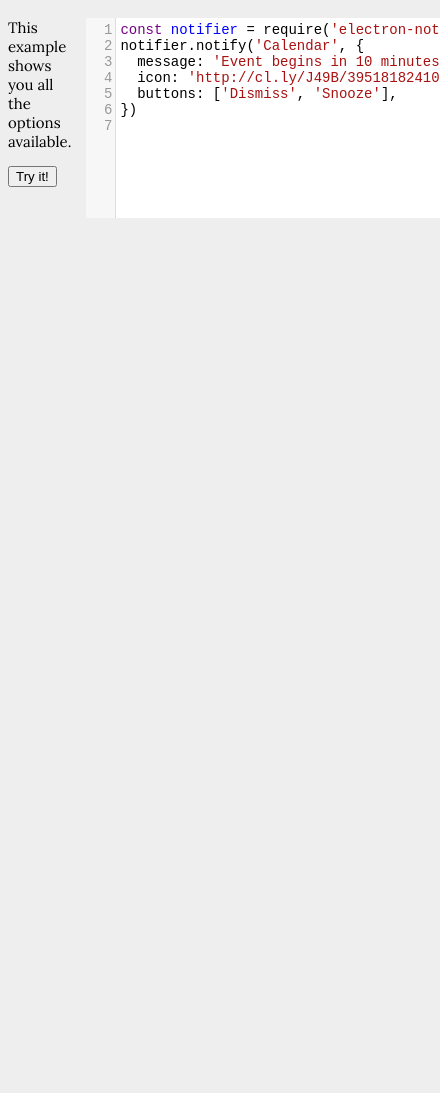
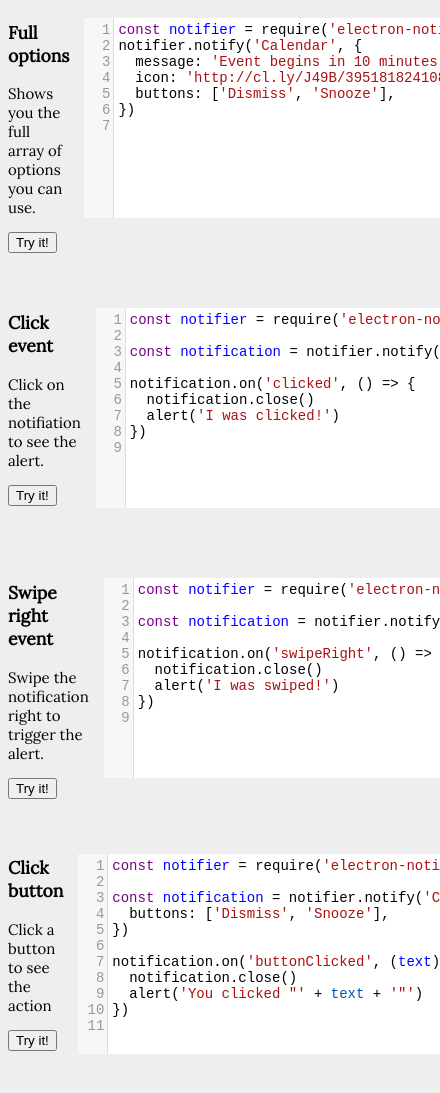
Before and after one commit to bayleedev/electron-notifications, an Electron app: page playbook/playbook.html in a window 440 px wide. Shown: the part 357-1450 px from the top of the page. Before the commit the page ends 844 px from the top, so only its background shows below. Drawn offline with Linux system fonts and the light colour scheme.

Commit message:
Add more examples to the playbook.

```diff
--- a/playbook/playbook.html
+++ b/playbook/playbook.html
@@ -7,8 +7,9 @@
   <body>
     <div id="playbook">
       <h2>Electron Notification Playbook</h2>
-      <div class="sample">
+      <section class="sample">
         <div class="talk">
+          <h3>Simple Example</h3>
           <p>The minimum requirements.</p>
           <button for="simple">Try it!</button>
         </div>
@@ -18,10 +19,11 @@ const notifier = require('electron-notifications')
 notifier.notify('Calendar')
           </textarea>
         </div>
-      </div>
-      <div class="sample">
+      </section>
+      <section class="sample">
         <div class="talk">
-          <p>This example shows you all the options available.</p>
+          <h3>Full options</h3>
+          <p>Shows you the full array of options you can use.</p>
           <button for="full">Try it!</button>
         </div>
         <div class="code">
@@ -34,7 +36,66 @@ notifier.notify('Calendar', {
 })
           </textarea>
         </div>
-      </div>
+      </section>
+      <section class="sample">
+        <div class="talk">
+          <h3>Click event</h3>
+          <p>Click on the notifiation to see the alert.</p>
+          <button for="click">Try it!</button>
+        </div>
+        <div class="code">
+          <textarea id="click">
+const notifier = require('electron-notifications')
+
+const notification = notifier.notify('Calendar')
+
+notification.on('clicked', () => {
+  notification.close()
+  alert('I was clicked!')
+})
+          </textarea>
+        </div>
+      </section>
+      <section class="sample">
+        <div class="talk">
+          <h3>Swipe right event</h3>
+          <p>Swipe the notification right to trigger the alert.</p>
+          <button for="swipeRight">Try it!</button>
+        </div>
+        <div class="code">
+          <textarea id="swipeRight">
+const notifier = require('electron-notifications')
+
+const notification = notifier.notify('Calendar')
+
+notification.on('swipeRight', () => {
+  notification.close()
+  alert('I was swiped!')
+})
+          </textarea>
+        </div>
+      </section>
+      <section class="sample">
+        <div class="talk">
+          <h3>Click button</h3>
+          <p>Click a button to see the action</p>
+          <button for="clickButton">Try it!</button>
+        </div>
+        <div class="code">
+          <textarea id="clickButton">
+const notifier = require('electron-notifications')
+
+const notification = notifier.notify('Calendar', {
+  buttons: ['Dismiss', 'Snooze'],
+})
+
+notification.on('buttonClicked', (text) => {
+  notification.close()
+  alert('You clicked "' + text + '"')
+})
+          </textarea>
+        </div>
+      </section>
     </div>
     <link href='http://fonts.googleapis.com/css?family=Lora|Istok+Web:700' rel='stylesheet' type='text/css'/>
     <link href="assets/codemirror.css" rel="stylesheet" />
```
